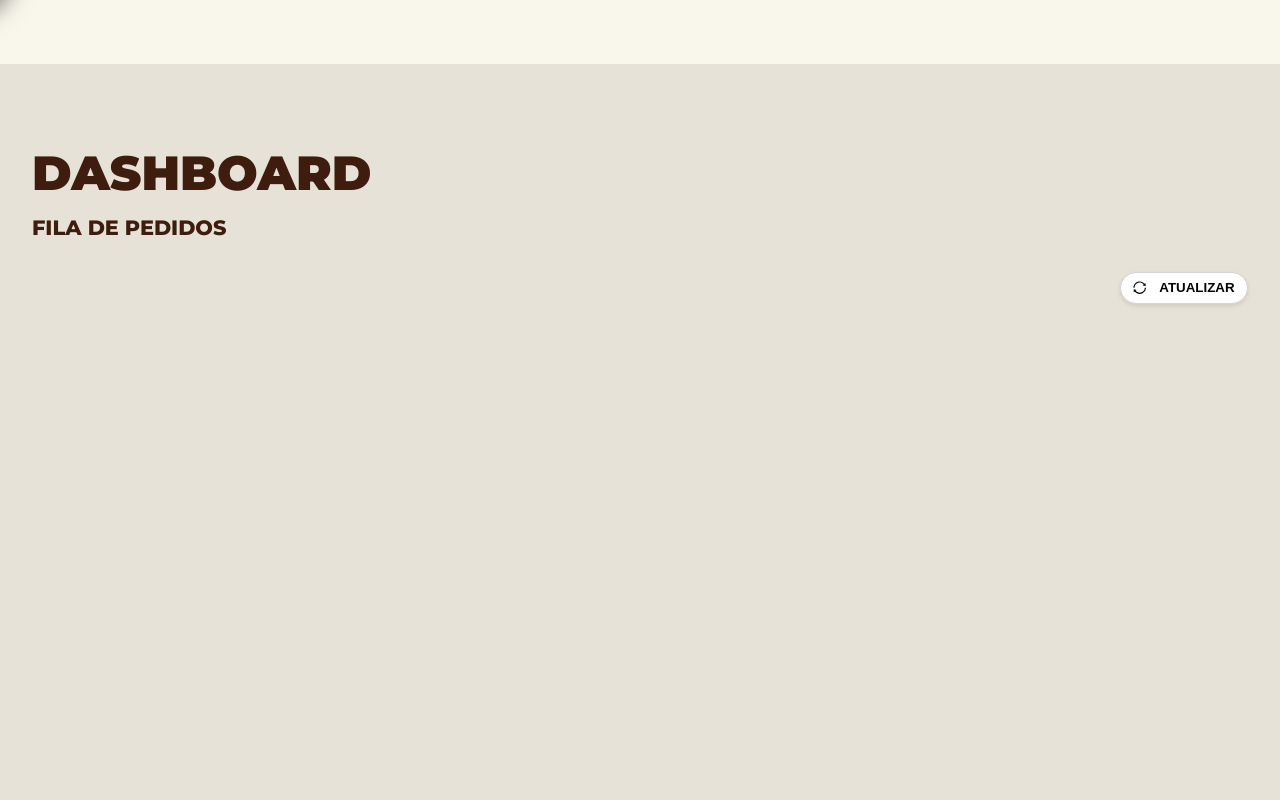
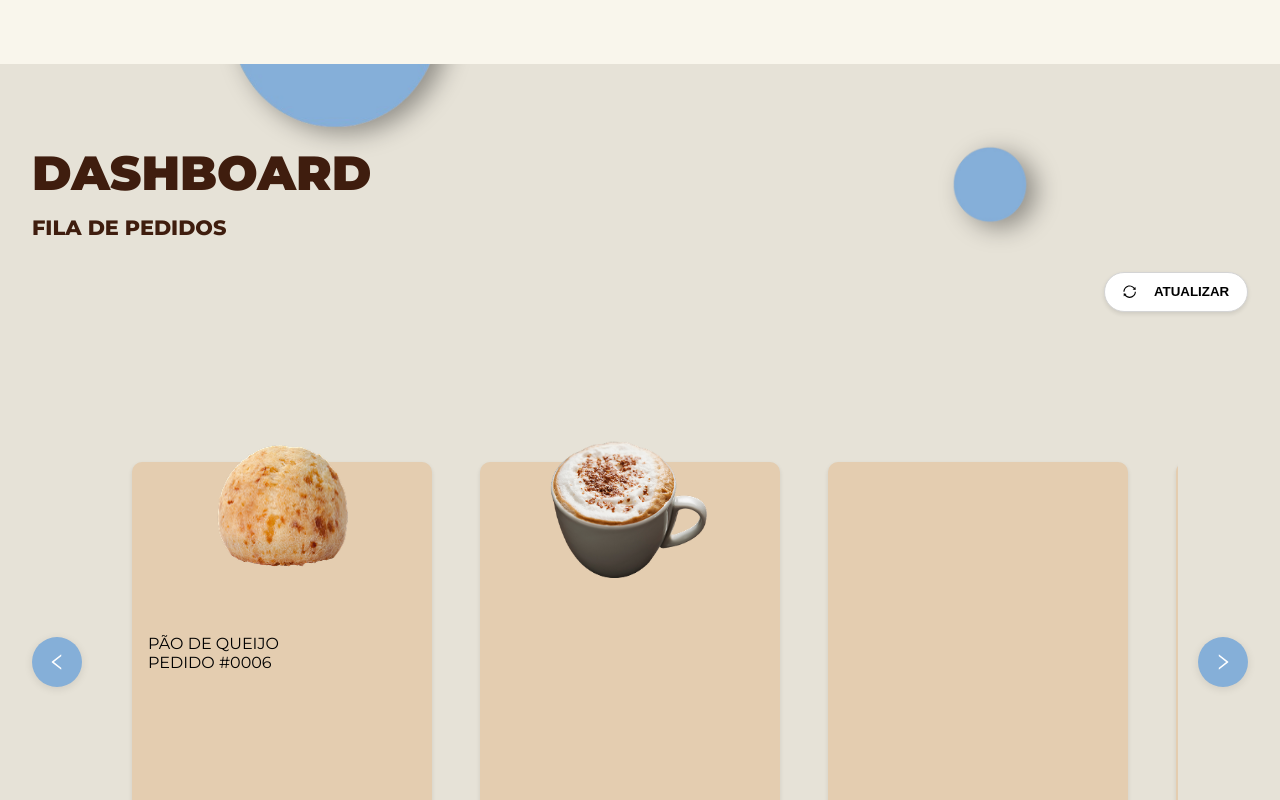
Before and after one commit to imlaurinhaaa/frontend_EspressoStories, a Next.js app: page /admin/dashboard in a window 1280 px wide. Built offline with nearby package versions, Linux system fonts and the light colour scheme.

Commit message:
feat: add cards

```diff
--- a/src/app/admin/dashboard/dashboard.module.css
+++ b/src/app/admin/dashboard/dashboard.module.css
@@ -4,13 +4,16 @@
     flex-direction: column;
     height: 100vh;
     width: 100vw;
-    z-index: 0;
+    z-index: 1;
 }
 
 .header {
     height: 4rem;
+    width: 100%;
     background-color: #F9F6EC;
     padding: 1rem;
+    z-index: 10;
+    position: relative;
 }
 
 .main {
@@ -19,15 +22,24 @@
     background-color: #E6E2D7;
     padding: 2rem;
     overflow-y: auto;
+    z-index: 2;
 }
 
 .ballImage {
-    position: fixed;
-    top: -90px;
-    left: -90px;
-    z-index: 20;
+    position: absolute;
+    z-index: -1;
     pointer-events: none;
-    filter: drop-shadow(8px 10px 12px rgba(0, 0, 0, 0.511));
+    filter: drop-shadow(10px 6px 12px rgba(0, 0, 0, 0.368));
+}
+
+.ballImage.position1 {
+    top: -160px;
+    left: 220px;
+}
+
+.ballImage.position2 {
+    top: 80px;
+    right: 250px;
 }
 
 .titleSection {
@@ -41,6 +53,8 @@
     font-size: 3rem;
     font-weight: 900;
     color: #3F1D0E;
+    z-index: 5;
+    position: relative;
 }
 
 .subtitle {
@@ -60,10 +74,85 @@
     display: flex;
     align-items: center;
     justify-content: space-evenly;
-    width: 8rem;
-    height: 2rem;
+    width: 9rem;
+    height: 2.5rem;
     border: 1px solid #d4d4d4;
     border-radius: 5rem;
     font-weight: bold;
     box-shadow: 0 2px 4px rgba(0, 0, 0, 0.1);
+    z-index: 5;
+    position: relative;
 }
+
+.cardContainer {
+    position: relative;
+    display: flex;
+    align-items: center;
+    gap: 20px;
+    padding-top: 100px;
+}
+
+.cardSection {
+    display: flex;
+    flex-direction: row;
+    gap: 3rem;
+    overflow-x: hidden;
+    overflow-y: visible;
+    padding: 50px 30px 20px 30px;
+    margin-bottom: -20px;
+    flex: 1;
+    scroll-behavior: smooth;
+}
+
+.scrollButton {
+    background-color: #85AFD8;
+    border: none;
+    border-radius: 50%;
+    width: 50px;
+    height: 50px;
+    display: flex;
+    align-items: center;
+    justify-content: center;
+    cursor: pointer;
+    box-shadow: 0 2px 8px rgba(0, 0, 0, 0.1);
+    z-index: 5;
+    transition: all 0.3s ease;
+    color: #fff;
+    font-size: 18px;
+}
+
+.scrollButton:hover {
+    background-color: #fff;
+    color: #85AFD8;
+    transform: scale(1.1);
+}
+
+.card {
+    background-color: #E4CDB0;
+    border-radius: 10px;
+    box-shadow: 0 2px 4px rgba(0, 0, 0, 0.1);
+    padding: 1rem;
+    width: 300px;
+    min-width: 300px;
+    height: 450px;
+    z-index: 3;
+    position: relative;
+    flex-shrink: 0;
+    transition: transform 0.3s ease, box-shadow 0.3s ease;
+    cursor: pointer;
+    overflow: visible;
+}
+
+.card:hover {
+    transform: scale(1.05);
+    box-shadow: 0 8px 16px rgba(0, 0, 0, 0.2);
+    background-color: #A2663C;
+}
+
+.cardImage {
+    display: block;
+    margin: 0 auto 1rem auto;
+    position: relative;
+    top: -40px;
+    z-index: 4;
+}
--- a/src/app/admin/dashboard/page.jsx
+++ b/src/app/admin/dashboard/page.jsx
@@ -1,10 +1,30 @@
 "use client";
 
 import styles from "./dashboard.module.css";
-import { SyncOutlined } from "@ant-design/icons";
+import { SyncOutlined, LeftOutlined, RightOutlined } from "@ant-design/icons";
 import Image from "next/image";
+import { useRef } from "react";
 
 export default function Dashboard() {
+    const cardSectionRef = useRef(null);
+
+    const scrollLeft = () => {
+        if (cardSectionRef.current) {
+            cardSectionRef.current.scrollBy({
+                left: -320,
+                behavior: 'smooth'
+            });
+        }
+    };
+
+    const scrollRight = () => {
+        if (cardSectionRef.current) {
+            cardSectionRef.current.scrollBy({
+                left: 320,
+                behavior: 'smooth'
+            });
+        }
+    };
     return (
         <div className={styles.page}>
             <header className={styles.header}>
@@ -12,11 +32,18 @@ export default function Dashboard() {
             </header>
             <main className={styles.main}>
                 <Image
-                className={styles.ballImage}
+                className={`${styles.ballImage} ${styles.position1}`}
                     src="/img/ball.png"
                     alt="Ball"
-                    width={100}
-                    height={100}
+                    width={230}
+                    height={230}
+                />
+                <Image
+                className={`${styles.ballImage} ${styles.position2}`}
+                    src="/img/ball.png"
+                    alt="Ball"
+                    width={80}
+                    height={80}
                 />
                 <div className={styles.titleSection}>
                     <h1 className={styles.title}>DASHBOARD</h1>
@@ -28,6 +55,81 @@ export default function Dashboard() {
                         ATUALIZAR
                     </button>
                 </div>
+                <div className={styles.cardContainer}>
+                    <button
+                        className={`${styles.scrollButton} ${styles.scrollLeft}`}
+                        onClick={scrollLeft}
+                    >
+                        <LeftOutlined />
+                    </button>
+
+                    <div className={styles.cardSection} ref={cardSectionRef}>
+                        <div className={styles.card}>
+                        <Image
+                        className={styles.cardImage}
+                            src="/img/paoDeQueijo.png"
+                            alt="Pão de Queijo"
+                            width={140}
+                            height={140}
+                        />
+                        <p className={styles.orderName}>
+                            PÃO DE QUEIJO
+                        </p>
+                        <p className={styles.orderNumber}>
+                            PEDIDO #0006
+                        </p>
+                        <p></p>
+                    </div>
+                    <div className={styles.card}>
+                        <Image
+                            className={styles.cardImage}
+                            src="/img/cappuccino.png"
+                            alt="Cappuccino"
+                            width={160}
+                            height={140}
+                        />
+                    </div>
+                    <div className={styles.card}>
+                        {/* <Image
+                            src="/img/paoDeQueijo.png"
+                            alt="Pão de Queijo"
+                            width={100}
+                            height={100}
+                        /> */}
+                    </div>
+                    <div className={styles.card}>
+                        {/* <Image
+                            src="/img/paoDeQueijo.png"
+                            alt="Pão de Queijo"
+                            width={100}
+                            height={100}
+                        /> */}
+                    </div>
+                    <div className={styles.card}>
+                        {/* <Image
+                            src="/img/paoDeQueijo.png"
+                            alt="Pão de Queijo"
+                            width={100}
+                            height={100}
+                        /> */}
+                    </div>
+                    <div className={styles.card}>
+                        {/* <Image
+                            src="/img/paoDeQueijo.png"
+                            alt="Pão de Queijo"
+                            width={100}
+                            height={100}
+                        /> */}
+                    </div>
+                    </div>
+
+                    <button
+                        className={`${styles.scrollButton} ${styles.scrollRight}`}
+                        onClick={scrollRight}
+                    >
+                        <RightOutlined />
+                    </button>
+                </div>
             </main>
         </div>
     );
```
Also changed, not shown: public/img/cappuccino.png (added), public/img/paoDeQueijo.png (added).
